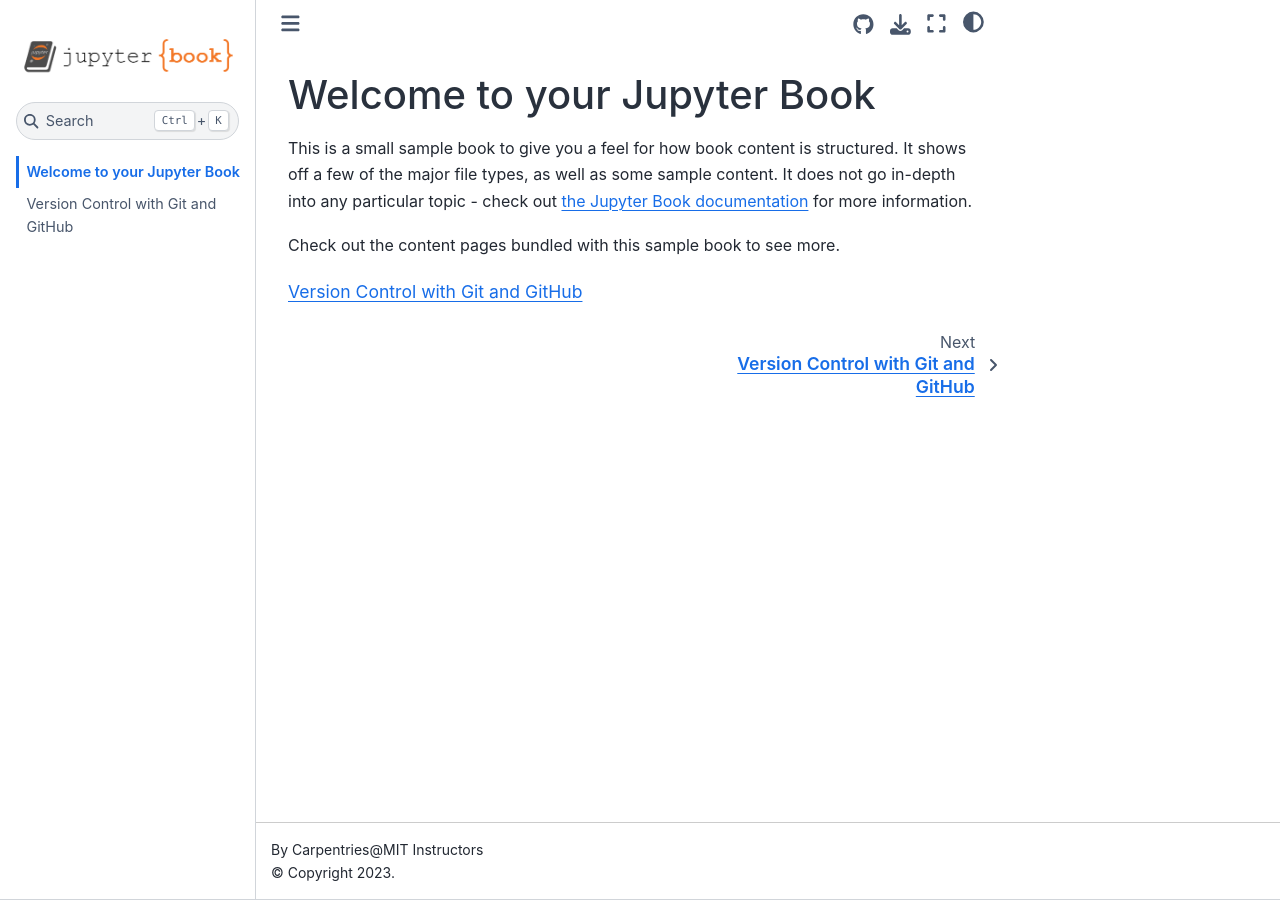
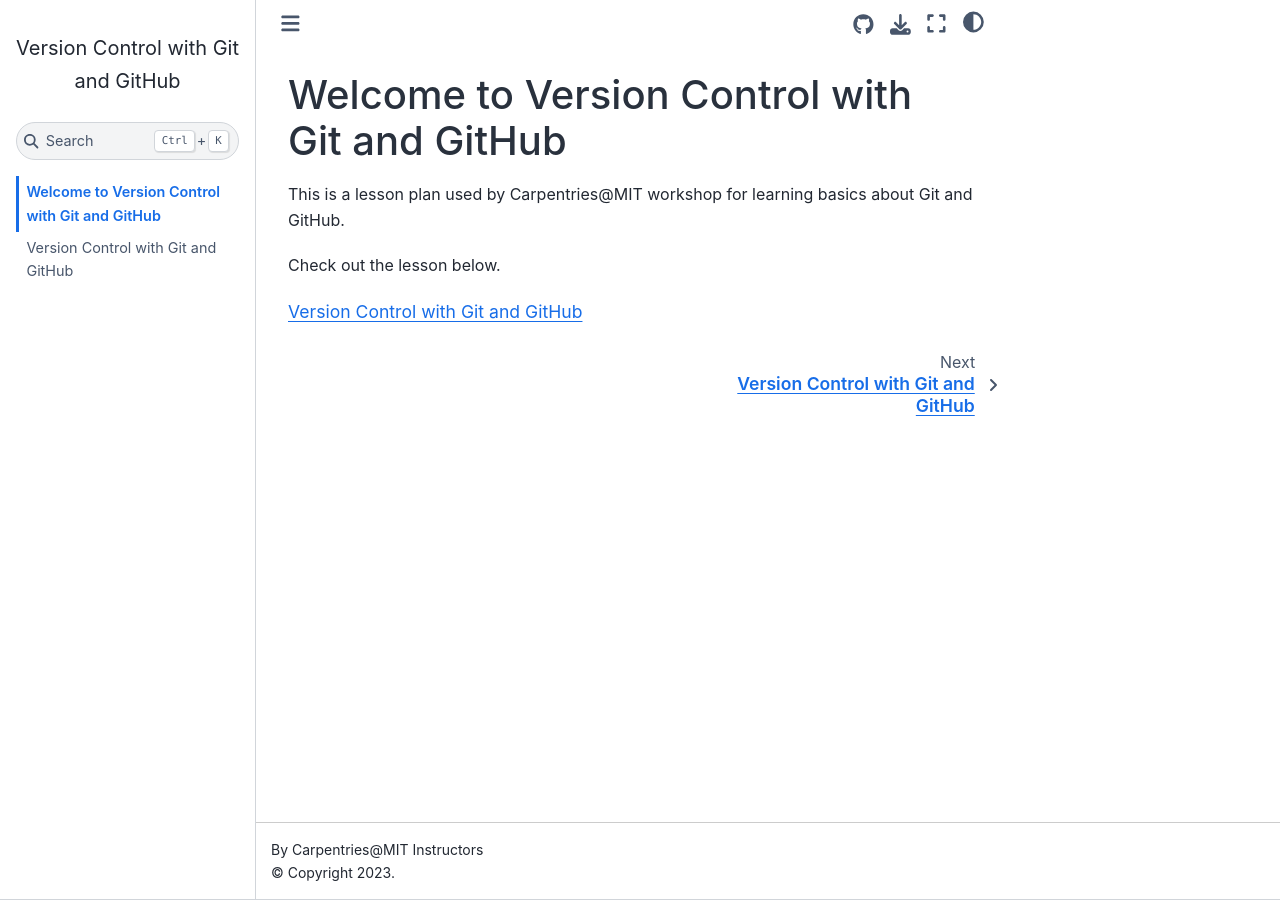
Before and after one commit to Carpentries-MIT/githublesson, a Jupyter Book: the page built from intro.md, in a window 1280 px wide. Built offline with Jupyter Book 1.0.4 settings and Sphinx 7.4.7 and the Sphinx Book theme 1.1.4, drawn with Linux system fonts in a browser that asks for light colours.

Commit message:
clean up the book info

````diff
--- a/_config.yml
+++ b/_config.yml
@@ -3,7 +3,7 @@
 
 title: Version Control with Git and GitHub
 author: Carpentries@MIT Instructors
-logo: logo.png
+logo:
 
 # Force re-execution of notebooks on each build.
 # See https://jupyterbook.org/content/execute.html
@@ -21,9 +21,9 @@
 
 # Information about where the book exists on the web
 repository:
-  url: https://github.com/executablebooks/jupyter-book  # Online location of your book
-  path_to_book: docs  # Optional path to your book, relative to the repository root
-  branch: master  # Which branch of the repository should be used when creating links (optional)
+  url: https://github.com/Carpentries-MIT/githublesson  # Online location of your book
+  path_to_book:   # Optional path to your book, relative to the repository root
+  branch: main  # Which branch of the repository should be used when creating links (optional)
 
 # Add GitHub buttons to your book
 # See https://jupyterbook.org/customize/config.html#add-a-link-to-your-repository
--- a/intro.md
+++ b/intro.md
@@ -1,11 +1,9 @@
-# Welcome to your Jupyter Book
+# Welcome to Version Control with Git and GitHub
 
-This is a small sample book to give you a feel for how book content is
-structured.
-It shows off a few of the major file types, as well as some sample content.
-It does not go in-depth into any particular topic - check out [the Jupyter Book documentation](https://jupyterbook.org) for more information.
+This is a lesson plan used by Carpentries@MIT workshop for learning basics about Git and GitHub.
 
-Check out the content pages bundled with this sample book to see more.
+
+Check out the lesson below.
 
 ```{tableofcontents}
 ```
````
Also changed, not shown: 8 other files.
